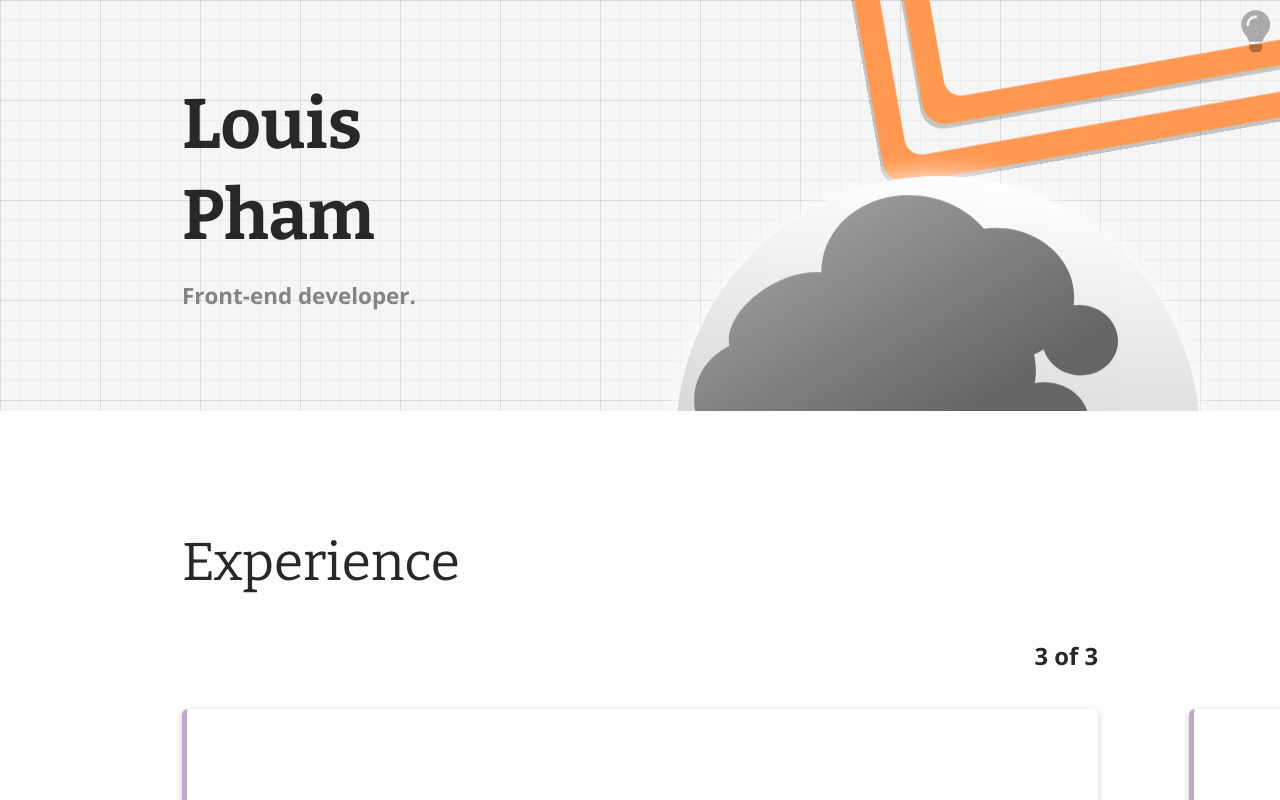
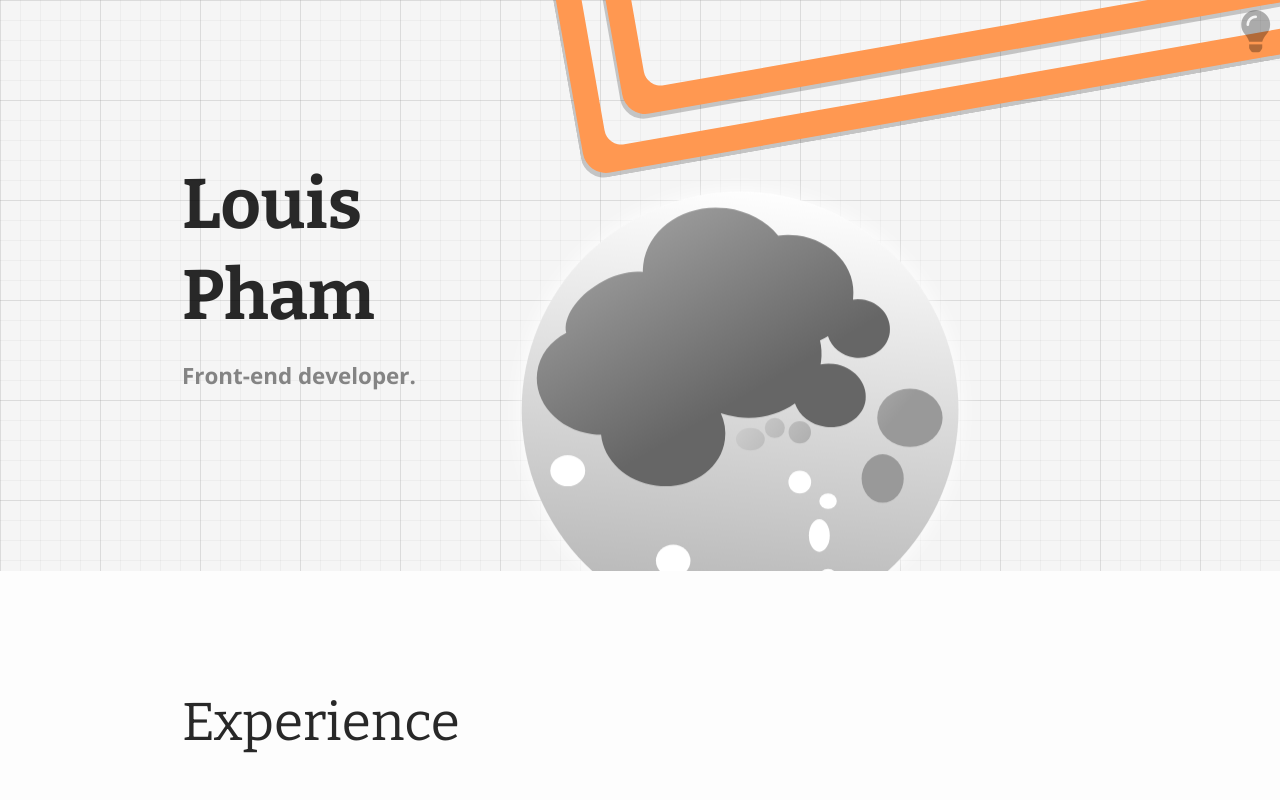
Before and after one commit to louis-pham/ARCHIVE-louis-pham.github.io, a React (Create React App) app: page / in a window 1280 px wide. Shown: the top 800 px of the page. Built offline with nearby package versions, Linux system fonts and the light colour scheme.

Commit message:
Fixed moon and heatpipe positions; added max-width for skill images; updated readme;

```diff
--- a/src/css/index.css
+++ b/src/css/index.css
@@ -145,13 +145,7 @@ footer {
 
 .intro {
   position: relative;
-  padding: 0;
-  overflow: hidden;
-}
-
-.intro__wrapper {
-  position: relative;
-  padding: 10vh var(--horizontal-gutter);
+  padding: 20vh var(--horizontal-gutter);
   min-height: 200px;
   background: rgb(245, 245, 245) url(/images/grid.svg);
   overflow: hidden;
@@ -160,7 +154,7 @@ footer {
 .intro__heatpipe {
   position: absolute;
   top: -700px;
-  right: -600px;
+  left: 200px;
   height: 800px;
   width: 800px;
   background: url(/images/heatpipe.svg) top left no-repeat;
@@ -170,9 +164,9 @@ footer {
 .intro__moon {
   position: absolute;
   bottom: -3em;
-  right: -3em;
-  height: 200px;
-  width: 200px;
+  left: 10em;
+  height: 250px;
+  width: 250px;
   background: url(/images/moon.svg) top left no-repeat;
   -webkit-animation: fadeInUp 2s ease-out, float 7s ease-in-out 2s infinite;
   -moz-animation: fadeInUp 2s ease-out, float 7s ease-in-out 2s infinite;
@@ -329,6 +323,7 @@ footer {
   -ms-flex: 0 0 auto;
   flex: 0 0 auto;
   width: 70%;
+  max-width: 600px;
   box-shadow: 0 2px 6px 0 rgba(0,0,0,0.15), 0 2px 10px 0 rgba(0,0,0,0.06);
 }
 
--- a/src/css/mediaqueries.css
+++ b/src/css/mediaqueries.css
@@ -14,8 +14,8 @@
   }
 
   .intro__moon {
-    bottom: -10em;
-    right: -5em;
+    bottom: 1em;
+    left: 23em;
     height: 350px;
     width: 350px;
   }
@@ -60,15 +60,15 @@
   }
 
   .intro__moon {
-    bottom: -15em;
-    right: -6em;
+    bottom: -4em;
+    left: 25em;
     height: 450px;
     width: 450px;
   }
 
   .intro__heatpipe {
-    top: -690px;
-    right: -400px;
+    top: -675px;
+    left: 300px;
   }
 
   .work-item {
@@ -98,15 +98,15 @@
   }
 
   .intro__moon {
-    bottom: -22em;
-    right: 3em;
-    height: 600px;
-    width: 600px;
+    bottom: -5em;
+    left: 35em;
+    height: 500px;
+    width: 500px;
   }
 
   .intro__heatpipe {
-    top: -780px;
-    right: -420px;
+    top: -790px;
+    left: 500px;
     height: 900px;
     width: 900px;
   }
@@ -195,15 +195,15 @@
   }
 
   .intro__moon {
-    bottom: -25em;
-    left: 35em;
-    height: 700px;
-    width: 700px;
+    bottom: -13em;
+    left: 39em;
+    height: 650px;
+    width: 650px;
   }
 
   .intro__heatpipe {
-    top: -920px;
-    right: -550px;
+    top: -900px;
+    left: 650px;
     height: 1000px;
     width: 1000px;
   }
@@ -235,8 +235,8 @@ _:-ms-lang(x), .scroll-button {
 
 @media screen and (min-width: 1600px) {
   .intro__moon {
-    bottom: -25em;
-    left: 45em;
+    bottom: -10em;
+    left: 51em;
     height: 700px;
     width: 700px;
   }
--- a/src/sections/Intro.js
+++ b/src/sections/Intro.js
@@ -3,12 +3,10 @@ import React from 'react';
 function Intro(props) {
   return (
     <section className="intro">
-      <div className="intro__wrapper">
-        <h1 className="intro__name animated fadeIn"><span>Louis<br />Pham</span></h1>
-        <div className="intro__title animated fadeIn">Front-end developer.</div>
-      </div>
       <div className="intro__heatpipe" aria-hidden="true"></div>
       <div className="intro__moon" aria-hidden="true"></div>
+      <h1 className="intro__name animated fadeIn"><span>Louis<br />Pham</span></h1>
+      <div className="intro__title animated fadeIn">Front-end developer.</div>
     </section>
   );
 }
```
Also changed, not shown: 1 other file (tests, documents, lock files or other folders).
